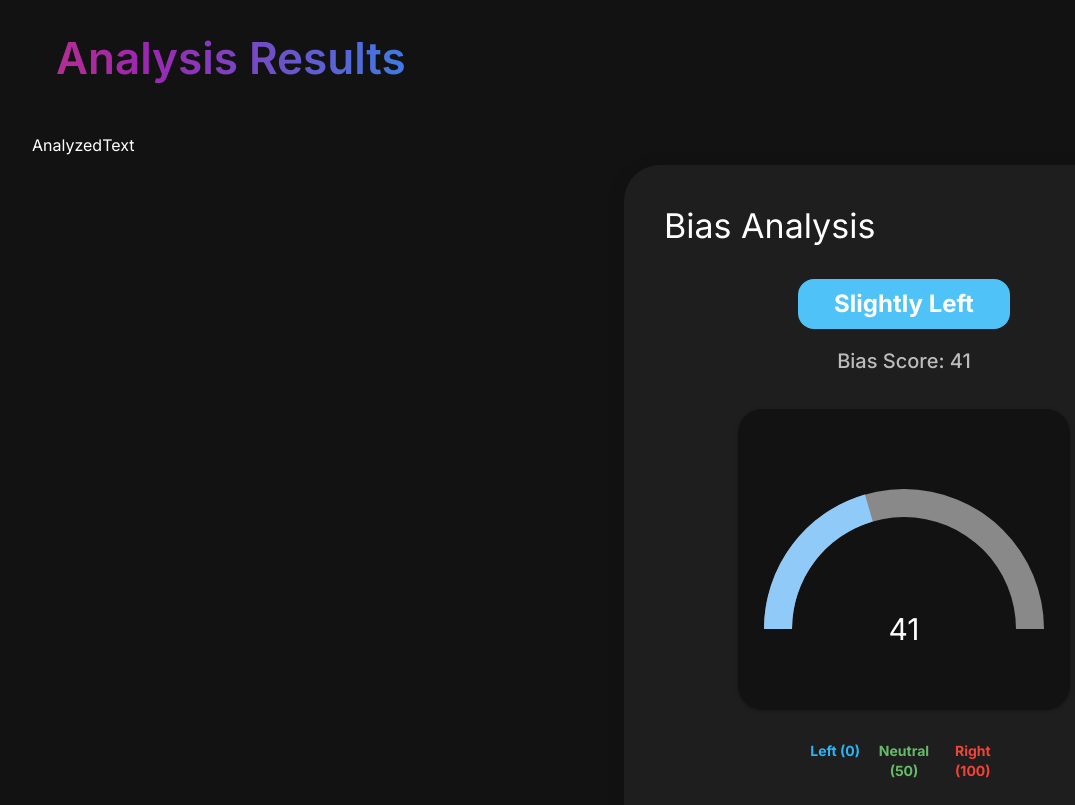
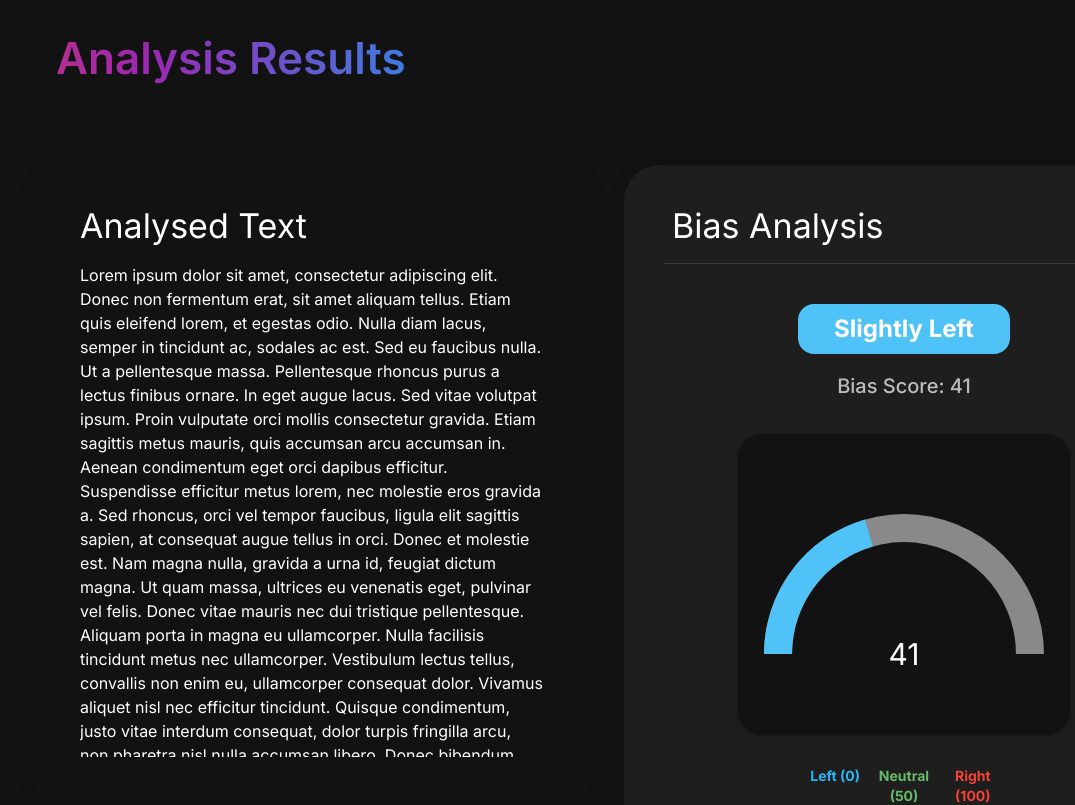
Before and after one commit to orlboys/nuance-web, a Next.js app: page /results in a window 1280 px wide. Shown: the top 805 px of the page, without its empty margins (32-1107 px from the left). Built offline with nearby package versions, Linux system fonts and the light colour scheme.

Commit message:
feat(UI): added "Analysed Text" card, removed Keyword idenfitication because I remembered my model isn't capable of that.

```diff
--- a/src/app/results/components/AnalysedText.tsx
+++ b/src/app/results/components/AnalysedText.tsx
@@ -1,7 +1,79 @@
 "use client";
 
-import { Typography } from "@mui/material";
+import { Box, Card, CardContent, Typography } from "@mui/material";
+import { useTheme } from "@mui/material/styles";
 
-export function AnalysedText() {
-  return <Typography>AnalyzedText</Typography>;
+const inputText =
+  "Lorem ipsum dolor sit amet, consectetur adipiscing elit. Donec non fermentum erat, sit amet aliquam tellus. Etiam quis eleifend lorem, et egestas odio. Nulla diam lacus, semper in tincidunt ac, sodales ac est. Sed eu faucibus nulla. Ut a pellentesque massa. Pellentesque rhoncus purus a lectus finibus ornare. In eget augue lacus. Sed vitae volutpat ipsum. Proin vulputate orci mollis consectetur gravida. Etiam sagittis metus mauris, quis accumsan arcu accumsan in. Aenean condimentum eget orci dapibus efficitur. Suspendisse efficitur metus lorem, nec molestie eros gravida a. Sed rhoncus, orci vel tempor faucibus, ligula elit sagittis sapien, at consequat augue tellus in orci. Donec et molestie est. Nam magna nulla, gravida a urna id, feugiat dictum magna. Ut quam massa, ultrices eu venenatis eget, pulvinar vel felis. Donec vitae mauris nec dui tristique pellentesque. Aliquam porta in magna eu ullamcorper. Nulla facilisis tincidunt metus nec ullamcorper. Vestibulum lectus tellus, convallis non enim eu, ullamcorper consequat dolor. Vivamus aliquet nisl nec efficitur tincidunt. Quisque condimentum, justo vitae interdum consequat, dolor turpis fringilla arcu, non pharetra nisl nulla accumsan libero. Donec bibendum interdum tellus, rutrum finibus ante maximus consectetur. Etiam dui felis, iaculis eu nisl vel, egestas scelerisque nunc.";
+
+interface AnalysedTextProps {
+  maxHeight?: string | number;
+  text?: string;
 }
+
+export function AnalysedText({
+  maxHeight = "600px",
+  text = inputText,
+}: AnalysedTextProps) {
+  const theme = useTheme();
+
+  return (
+    <Card
+      elevation={4}
+      sx={{
+        borderRadius: 3,
+        overflow: "hidden",
+        p: 3,
+        maxWidth: "700px",
+        mx: "auto",
+        my: 4,
+        bgcolor: "transparent",
+        maxHeight: "80vh", // Prevent card from being too tall on small screens
+        display: "flex",
+        flexDirection: "column",
+      }}
+    >
+      <CardContent
+        sx={{
+          display: "flex",
+          flexDirection: "column",
+          flex: 1,
+          minHeight: 0, // Important for flex child with overflow
+        }}
+      >
+        <Typography variant="h4" sx={{ mb: 2, ml: 1 }} gutterBottom>
+          Analysed Text
+        </Typography>
+
+        <Box
+          sx={{
+            maxHeight: maxHeight,
+            overflowY: "auto",
+            ml: 1,
+            pr: 1, // Add some padding for the scrollbar
+            // Custom scrollbar styling
+            "&::-webkit-scrollbar": {
+              width: "8px",
+            },
+            "&::-webkit-scrollbar-track": {
+              backgroundColor: theme.palette.grey[100],
+              borderRadius: "4px",
+            },
+            "&::-webkit-scrollbar-thumb": {
+              backgroundColor: theme.palette.grey[400],
+              borderRadius: "4px",
+              "&:hover": {
+                backgroundColor: theme.palette.grey[600],
+              },
+            },
+            // Firefox scrollbar styling
+            scrollbarWidth: "thin",
+            scrollbarColor: `${theme.palette.grey[400]} ${theme.palette.grey[100]}`,
+          }}
+        >
+          <Typography variant="body1">{text}</Typography>
+        </Box>
+      </CardContent>
+    </Card>
+  );
+}
--- a/src/app/results/components/BiasResult.tsx
+++ b/src/app/results/components/BiasResult.tsx
@@ -9,6 +9,7 @@ import {
   CircularProgress,
   Typography,
   Stack,
+  Divider,
 } from "@mui/material";
 import { useTheme } from "@mui/material/styles";
 import { useEffect, useState } from "react";
@@ -89,10 +90,10 @@ export function BiasResultCard() {
       }}
     >
       <CardContent>
-        <Typography variant="h4" sx={{ mb: 4 }} gutterBottom>
+        <Typography variant="h4" sx={{ mb: 2, ml: 1 }} gutterBottom>
           Bias Analysis
         </Typography>
-
+        <Divider sx={{ mb: 5 }} />
         <Stack alignItems="center">
           {loading ? (
             <Box sx={{ py: 6 }}>
@@ -155,7 +156,7 @@ export function BiasResultCard() {
                           boxShadow: 2,
                         }}
                       >
-                        <Meter value={biasValue} />
+                        <Meter value={biasValue} fillColor={biasInfo.color} />
                       </Box>
                     </motion.div>
                   </motion.div>
--- a/src/app/results/page.tsx
+++ b/src/app/results/page.tsx
@@ -1,13 +1,14 @@
 "use client";
 
 import { useTheme } from "@mui/material/styles";
-import { Box, Stack, Paper, Container, Grid, Typography } from "@mui/material";
+import { Stack, Container, Grid, useMediaQuery } from "@mui/material";
 import { Title } from "./components/Title";
 import { BiasResultCard } from "./components/BiasResult";
 import { AnalysedText } from "./components/AnalysedText";
 
 export default function ResultsPage() {
   const theme = useTheme();
+  const isSmallScreen = useMediaQuery(theme.breakpoints.down("md"));
 
   return (
     <Stack
@@ -30,23 +31,15 @@ export default function ResultsPage() {
 
           {/* Input Text and Bias Analysis Side-by-Side */}
           <Grid container spacing={4} width={"100%"}>
-            <Grid size={{ xs: 12, md: 6 }}>
-              <AnalysedText></AnalysedText>
-            </Grid>
+            {!isSmallScreen && (
+              <Grid size={{ xs: 12, md: 6 }}>
+                <AnalysedText></AnalysedText>
+              </Grid>
+            )}
 
             <Grid size={{ xs: 12, md: 6 }}>
               <BiasResultCard />
             </Grid>
-          </Grid>
-
-          {/* Detected Keywords Section - Full Width */}
-          <Grid size={12}>
-            <Paper elevation={3} sx={{ p: 3 }}>
-              <Typography variant="h6" gutterBottom>
-                Detected Bias Phrases
-              </Typography>
-              <Box>{/* Render detected keywords here */}</Box>
-            </Paper>
           </Grid>
         </Grid>
       </Container>
--- a/src/components/ui/Gauge.tsx
+++ b/src/components/ui/Gauge.tsx
@@ -6,10 +6,15 @@ import { Gauge, gaugeClasses } from "@mui/x-charts/Gauge";
 
 export interface MeterProps {
   value: number;
+  fillColor: string;
   ariaLabel?: string;
 }
 
-export const Meter = ({ value, ariaLabel = "Bias Meter" }: MeterProps) => {
+export const Meter = ({
+  value,
+  fillColor,
+  ariaLabel = "Bias Meter",
+}: MeterProps) => {
   const theme = useTheme();
 
   return (
@@ -24,7 +29,7 @@ export const Meter = ({ value, ariaLabel = "Bias Meter" }: MeterProps) => {
           fill: theme.palette.text.primary,
         },
         [`& .${gaugeClasses.valueArc}`]: {
-          fill: theme.palette.primary.main, // At some point, change this to a gradient (matching the theme, example in app/components/.tsx)
+          fill: fillColor,
         },
         [`& .${gaugeClasses.referenceArc}`]: {
           fill: theme.palette.text.disabled,
```
Also changed, not shown: src/app/results/components/Keywords.tsx (deleted).
